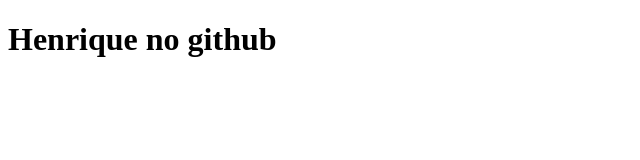
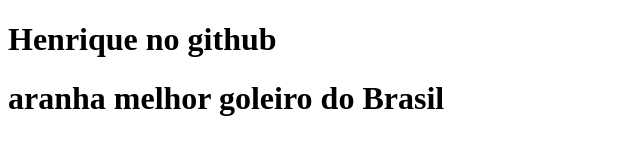
Before and after one commit to jolongakapa/meuprimeiro, a plain HTML site: page index.html in a window 1280 px wide. Shown: the whole page, without its empty margins (0-640 px from the left). Drawn offline with Linux system fonts and the light colour scheme.

Commit message:
adicionado outra coisa

```diff
--- a/index.html
+++ b/index.html
@@ -7,5 +7,6 @@
 </head>
 <body>
     <h1>Henrique no github</h1>
+    <h1>aranha melhor goleiro do Brasil</h1>
 </body>
 </html>
```
